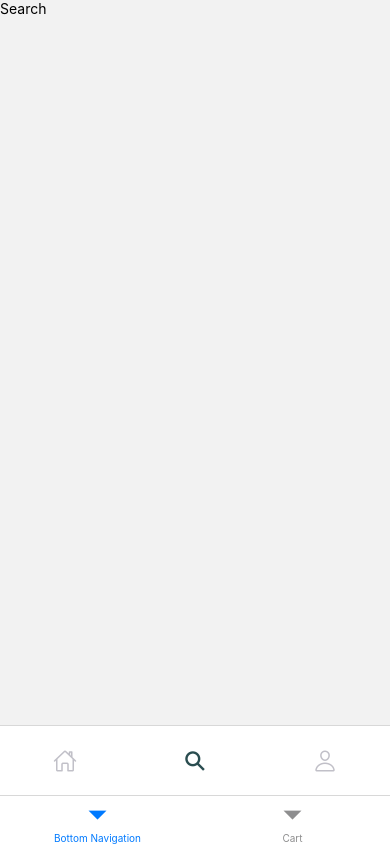
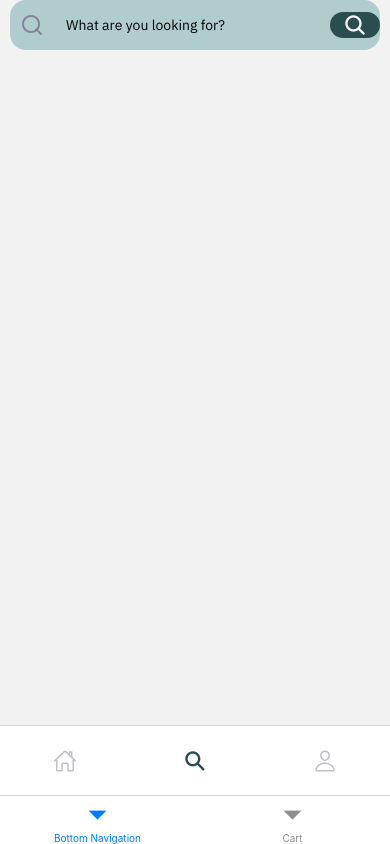
Before and after one commit to AKA-Muhannad/Furniture-app, a React Native app: screen /Search in a window 390 px wide. Built offline with nearby package versions, Linux system fonts and the light colour scheme.

Commit message:
fix the typing issue with icon

```diff
--- a/components/home/Welcome.tsx
+++ b/components/home/Welcome.tsx
@@ -49,7 +49,10 @@ export default function Welcome() {
           Luxurious Furniture
         </Text>
       </View>
-      <SearchBarView onPressIn={() => navigation.navigate("Search")} />
+      <SearchBarView
+        onPressIn={() => navigation.navigate("Search")}
+        iconName={"camera"}
+      />
     </View>
   );
 }
--- a/my-custom-components/SearchBarView.tsx
+++ b/my-custom-components/SearchBarView.tsx
@@ -2,19 +2,26 @@ import { StyleSheet, TextInput, TouchableOpacity, View } from "react-native";
 import React from "react";
 import { COLORS, SIZES } from "../constants";
 import { Feather, Ionicons } from "@expo/vector-icons";
+import { SafeAreaView } from "react-native-safe-area-context";
 
 type Props = {
   value?: string;
   onPressIn: () => any;
   placeholder?: string;
   style?: StyleSheet;
+  iconName: string;
 };
 
 export default function SearchBarView(props: Props) {
   return (
+    <SafeAreaView>
       <View style={styles.searchContainer}>
         <TouchableOpacity>
-        <Feather name={"search"} size={24} style={styles.searchIcon}></Feather>
+          <Feather
+            name={"search"}
+            size={24}
+            style={styles.searchIcon}
+          ></Feather>
         </TouchableOpacity>
         <View style={styles.searchWrapper}>
           <TextInput
@@ -27,13 +34,14 @@ export default function SearchBarView(props: Props) {
         <View>
           <TouchableOpacity style={styles.searchBtn}>
             <Ionicons
-            name={"camera-outline"}
+              name={props.iconName as any}
               size={SIZES.xLarge}
               color={COLORS.offwhite}
             />
           </TouchableOpacity>
         </View>
       </View>
+    </SafeAreaView>
   );
 }
 
@@ -44,7 +52,6 @@ const styles = StyleSheet.create({
     alignItems: "center",
     backgroundColor: COLORS.secondary,
     borderRadius: SIZES.medium,
-    marginVertical: SIZES.medium,
     height: 50,
     marginStart: 10,
     marginEnd: 10,
--- a/screens/Search.tsx
+++ b/screens/Search.tsx
@@ -1,11 +1,19 @@
-import { StyleSheet, Text, View } from "react-native";
+import {
+  StyleSheet,
+  Text,
+  TextInput,
+  TouchableOpacity,
+  View,
+} from "react-native";
 import React from "react";
 import { SafeAreaView } from "react-native-safe-area-context";
+import { Feather, Ionicons } from "@expo/vector-icons";
+import { COLORS, SIZES } from "../constants";
+import { searchStyle } from "../styles/search.style";
+import SearchBarView from "../my-custom-components/SearchBarView";
 
 export default function Search() {
   return (
-    <SafeAreaView>
-      <Text>Search</Text>
-    </SafeAreaView>
+    <SearchBarView onPressIn={() => {}} iconName={"search"}></SearchBarView>
   );
 }
```
Lines whose indentation alone changed are shown as unchanged.
